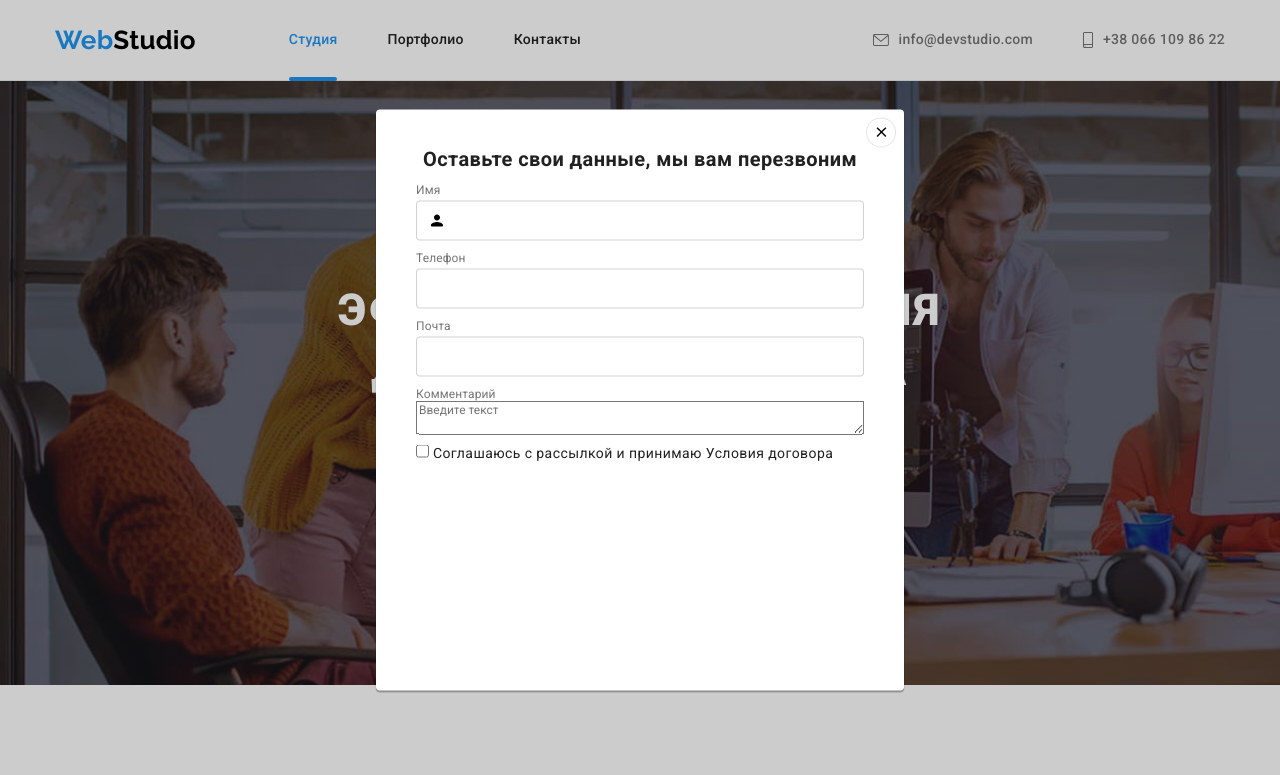
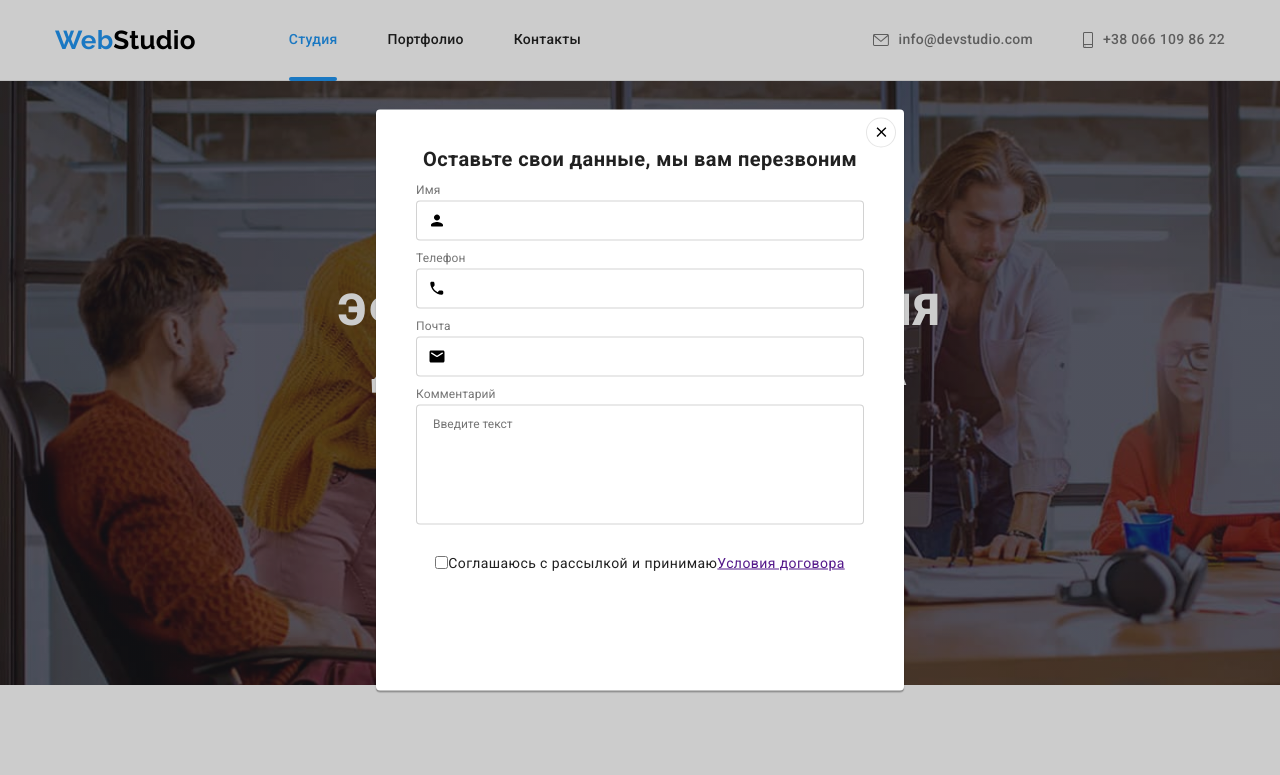
Before and after one commit to AlexanderTobert/goit-markup-hw-06, a plain HTML site: page index.html in a window 1280 px wide. Both pictures are taken after a click on the button "Заказать услугу". Shown: the top 775 px of the page. Drawn offline with nearby package versions, Linux system fonts and the light colour scheme.

Commit message:
Update index.html

```diff
--- a/index.html
+++ b/index.html
@@ -469,18 +469,28 @@
             <label class="modal-label">
               Телефон
               <input type="tel" class="modal-input" name="phone_number" />
+              <span class="modal-icon">
+                <svg height="18" width="18">
+                  <use href="./images/icons.svg#icon-phone-black"></use>
+                </svg>
+              </span>
             </label>
             <label class="modal-label">
               Почта
               <input type="email" class="modal-input" class="" name="email" />
+              <span class="modal-icon">
+                <svg height="18" width="18">
+                  <use href="./images/icons.svg#icon-email-black"></use>
+                </svg>
+              </span>
             </label>
             <label class="modal-label">
               Комментарий
-              <textarea name="comment" placeholder="Введите текст"></textarea>
+              <textarea class="modal-comment" name="comment" placeholder="Введите текст"></textarea>
             </label>
-            <label class="">
+            <label class="group-policy">
               <input type="checkbox" name="policy" name="contract" /> Соглашаюсь с рассылкой и
-              принимаю <a>Условия договора</a>
+              принимаю <a class="contrat-link" href="">Условия договора</a>
             </label>
           </form>
         </div>
```
